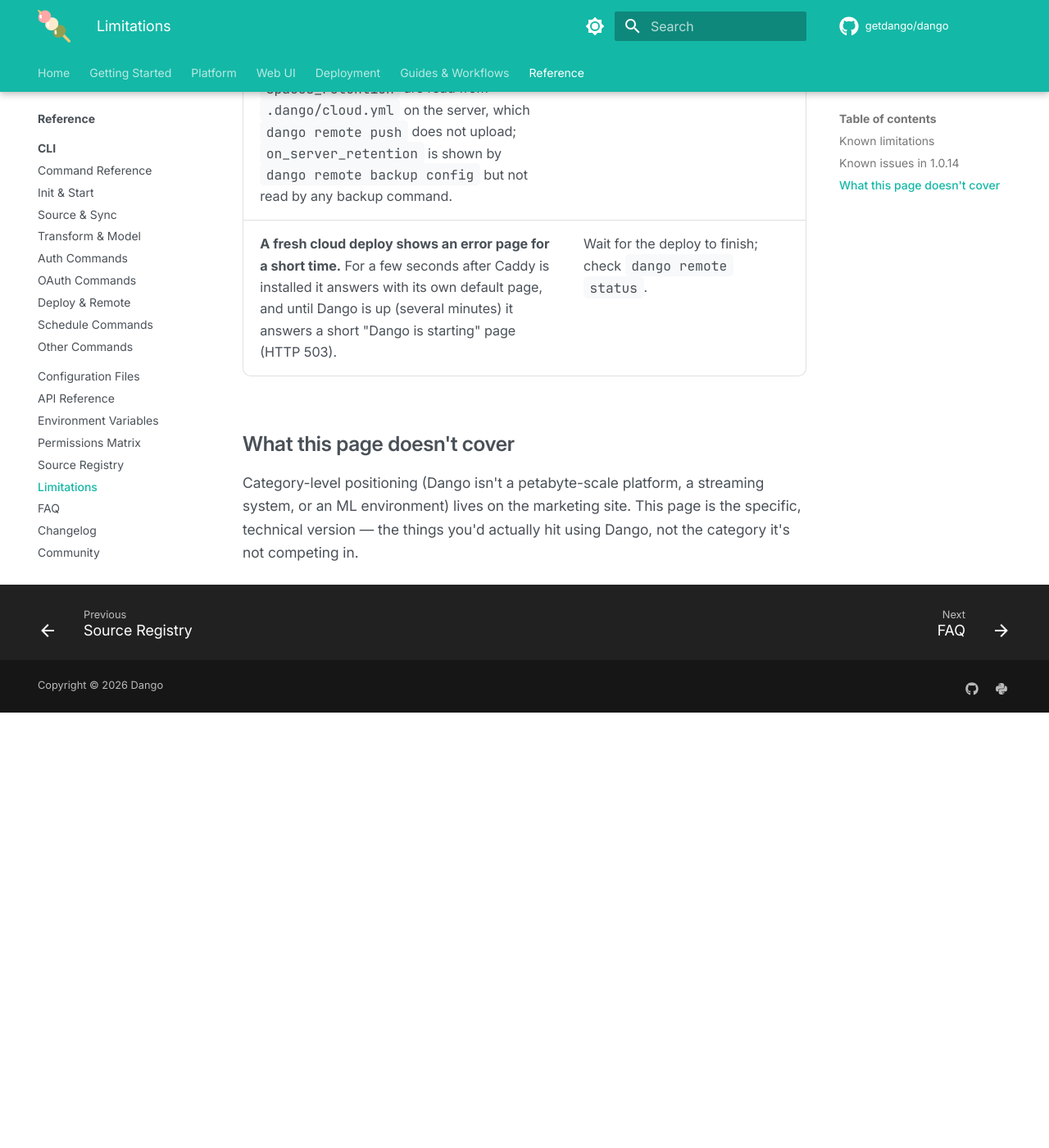
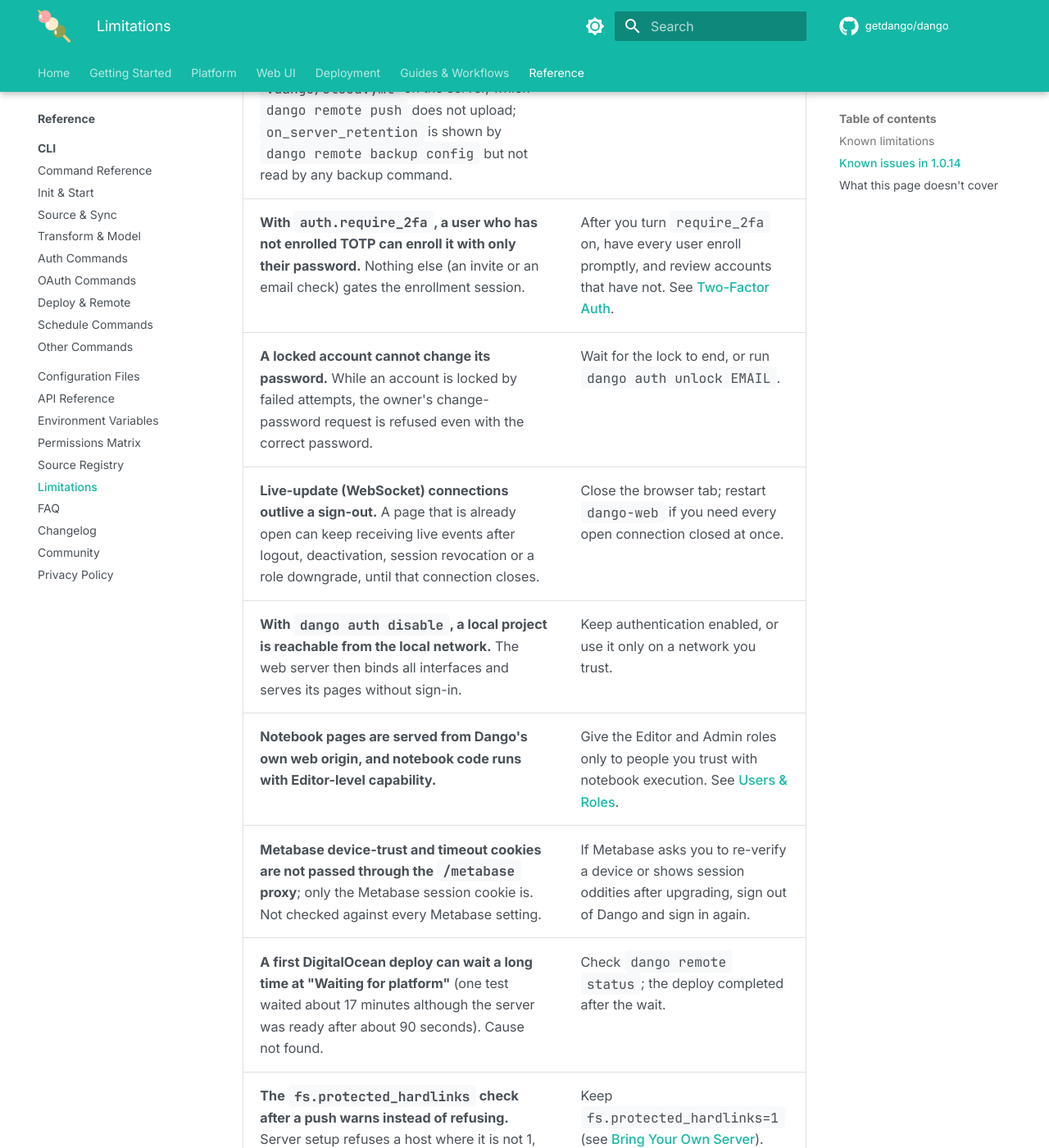
Before and after one commit to getdango/docs, an MkDocs documentation site: the page built from docs/reference/limitations.md, in a window 1280 px wide and 1400 px high, scrolled down 3384 px. Shown: the whole window at 82% size. Built offline with MkDocs 1.6.1 and Material for MkDocs 9.7.7, drawn with Linux system fonts in a browser that asks for light colours; comment, search, counter and statistics services are not loaded; the version menu is left out; before the commit the page ends 4253 px from its top, so only the background shows below that; some of the changed text lies outside the part shown.

Commit message:
docs: known issues for the 1.0.14 audit fixes
Co-Authored-By: Claude Sonnet 5.5 <noreply@anthropic.com>
Claude-Session: https://claude.ai/code/session_011nPzjFmF3eHYW44K2LZhKx

```diff
--- a/docs/reference/limitations.md
+++ b/docs/reference/limitations.md
@@ -34,6 +34,16 @@ Things you can hit in Dango 1.0.14 that are understood and not fixed in this rel
 | **A hand-edited or truncated backup archive can restore without error.** A restore does not check the manifest's file list against the archive. | Restore only archives you made yourself, and keep the downloaded copy unchanged. |
 | **An interrupted venv rebuild can leave a large `/srv/dango/venv.untrusted-*` directory.** Dango does not delete it. | The next `dango remote upgrade` names it and prints the cleanup command to run as root once no upgrade is running. |
 | **Server-side backup settings.** `include_secrets` and `spaces_retention` are read from `.dango/cloud.yml` on the server, which `dango remote push` does not upload; `on_server_retention` is shown by `dango remote backup config` but not read by any backup command. | See [Retention and secrets settings](../deployment/backups.md#retention-and-secrets-settings). |
+| **With `auth.require_2fa`, a user who has not enrolled TOTP can enroll it with only their password.** Nothing else (an invite or an email check) gates the enrollment session. | After you turn `require_2fa` on, have every user enroll promptly, and review accounts that have not. See [Two-Factor Auth](../security/two-factor.md#when-2fa-is-required). |
+| **A locked account cannot change its password.** While an account is locked by failed attempts, the owner's change-password request is refused even with the correct password. | Wait for the lock to end, or run `dango auth unlock EMAIL`. |
+| **Live-update (WebSocket) connections outlive a sign-out.** A page that is already open can keep receiving live events after logout, deactivation, session revocation or a role downgrade, until that connection closes. | Close the browser tab; restart `dango-web` if you need every open connection closed at once. |
+| **With `dango auth disable`, a local project is reachable from the local network.** The web server then binds all interfaces and serves its pages without sign-in. | Keep authentication enabled, or use it only on a network you trust. |
+| **Notebook pages are served from Dango's own web origin, and notebook code runs with Editor-level capability.** | Give the Editor and Admin roles only to people you trust with notebook execution. See [Users & Roles](../security/users-roles.md#security-boundaries). |
+| **Metabase device-trust and timeout cookies are not passed through the `/metabase` proxy**; only the Metabase session cookie is. Not checked against every Metabase setting. | If Metabase asks you to re-verify a device or shows session oddities after upgrading, sign out of Dango and sign in again. |
+| **A first DigitalOcean deploy can wait a long time at "Waiting for platform"** (one test waited about 17 minutes although the server was ready after about 90 seconds). Cause not found. | Check `dango remote status`; the deploy completed after the wait. |
+| **The `fs.protected_hardlinks` check after a push warns instead of refusing.** Server setup refuses a host where it is not 1, but a push to a server whose setting changed later only warns. | Keep `fs.protected_hardlinks=1` (see [Bring Your Own Server](../deployment/byos.md#fsprotected_hardlinks-is-not-1)). |
+| **A killed `dango remote push` can leave a `/tmp/dango-req-*` directory on the server** (root-only). | Remove it as root on the server when no push is running. |
+| **A failed `dango remote env set` can leave a private staging directory.** If the final write command fails (timeout or dropped connection), a `dango`-owned `/tmp/tmp.*` directory holding the new `.env` content is not removed. | Remove it on the server and run the command again. |
 | **A fresh cloud deploy shows an error page for a short time.** For a few seconds after Caddy is installed it answers with its own default page, and until Dango is up (several minutes) it answers a short "Dango is starting" page (HTTP 503). | Wait for the deploy to finish; check `dango remote status`. |
 
 ## What this page doesn't cover
```
